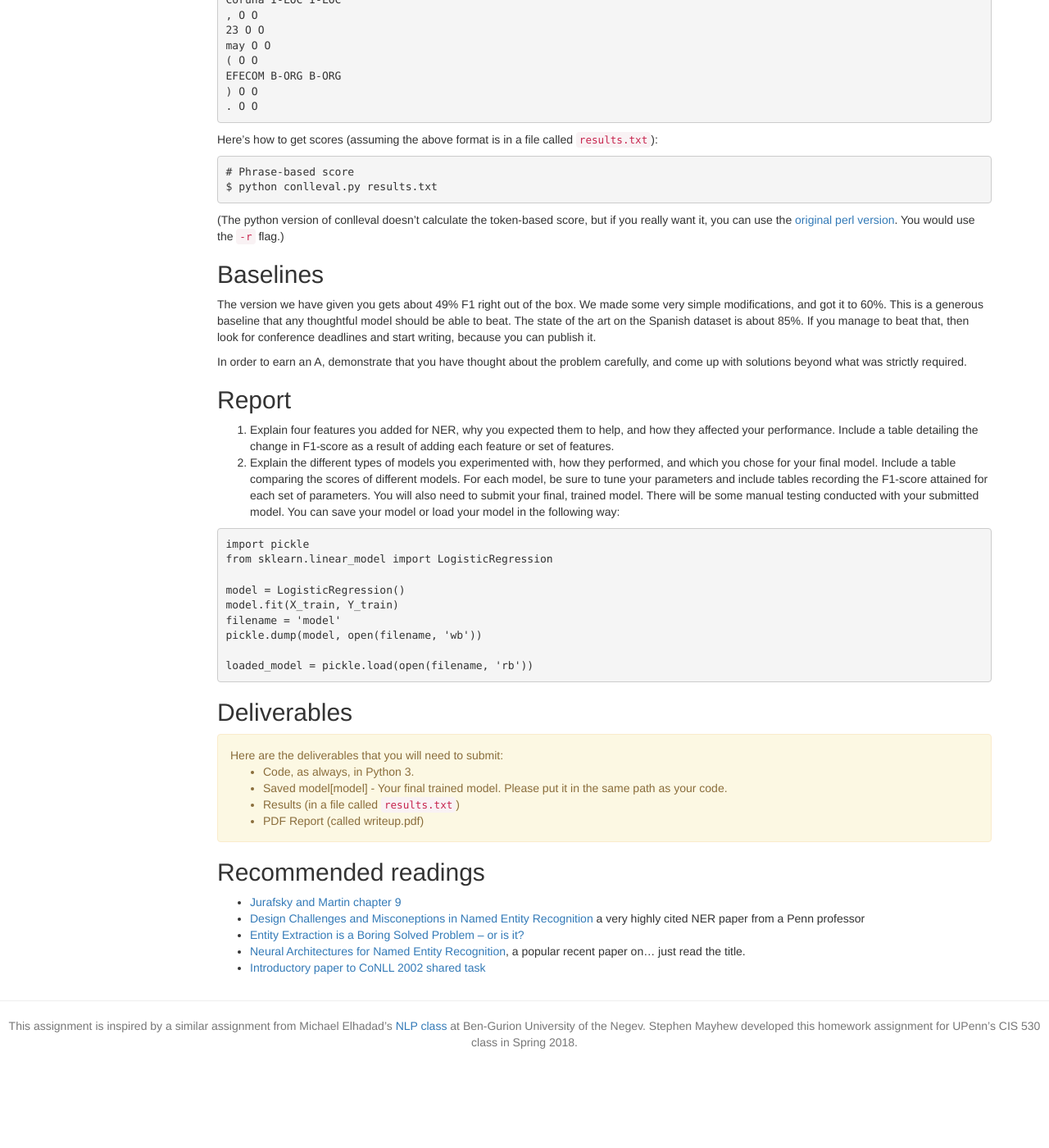
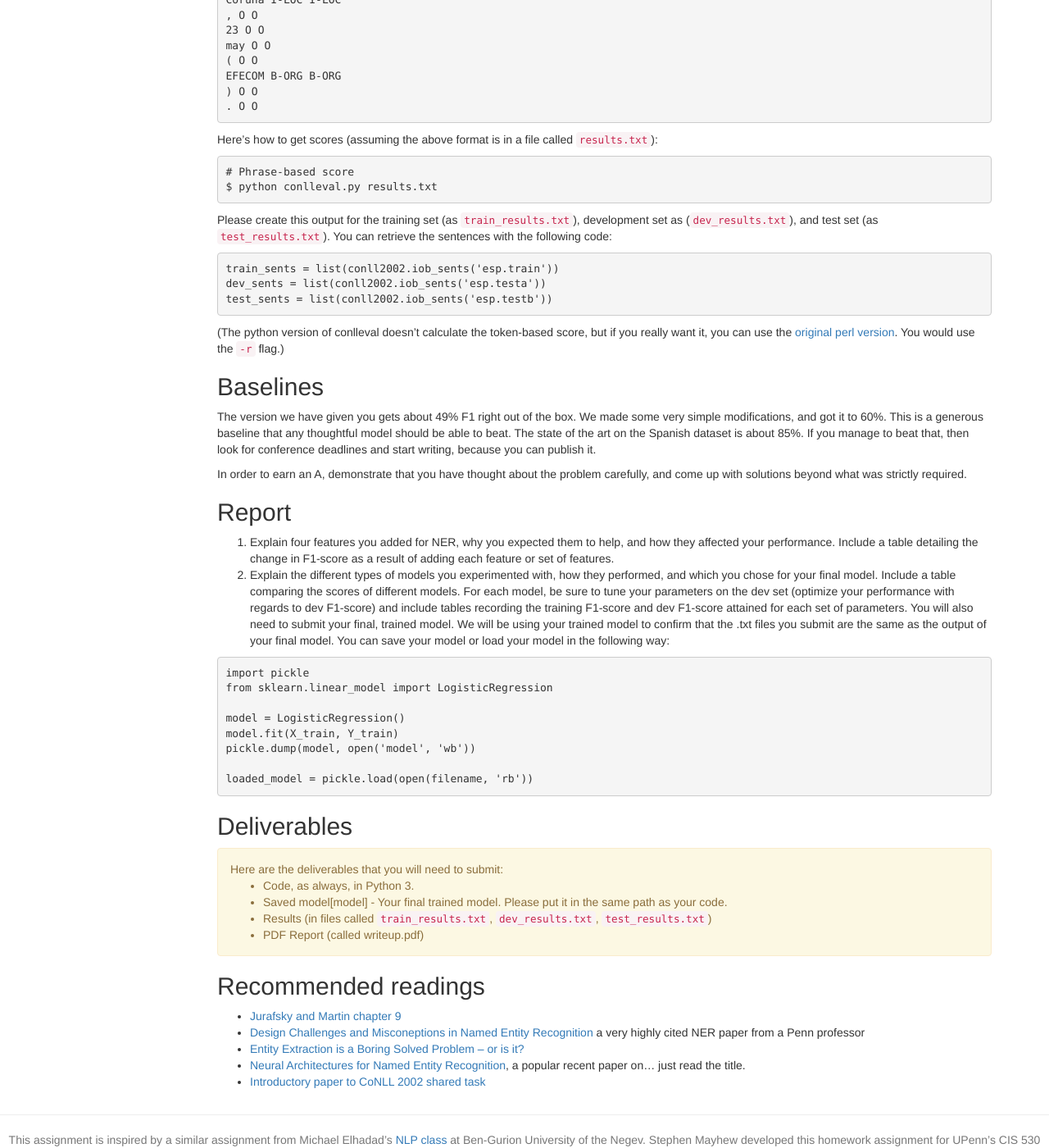
Before and after one commit to computational-linguistics-class/computational-linguistics-class.github.io, a Jekyll site: the page built from assignment7.md, in a window 1280 px wide and 1400 px high, scrolled down 1390 px. Shown: the whole window at 82% size. Built offline with Jekyll 4.4.1, drawn with Linux system fonts in a browser that asks for light colours; nearby versions of some CDN libraries; a script that is not in the unit is left out; before the commit the page ends 2701 px from its top, so only the background shows below that.

Commit message:
Update assignment7.md

````diff
--- a/assignment7.md
+++ b/assignment7.md
@@ -90,6 +90,14 @@ Here's how to get scores (assuming the above format is in a file called `results
 $ python conlleval.py results.txt
 ```
 
+Please create this output for the training set (as `train_results.txt`), development set as (`dev_results.txt`), and test set (as `test_results.txt`). You can retrieve the sentences with the following code:
+
+```
+train_sents = list(conll2002.iob_sents('esp.train'))
+dev_sents = list(conll2002.iob_sents('esp.testa'))
+test_sents = list(conll2002.iob_sents('esp.testb'))
+```
+
 (The python version of conlleval doesn't calculate the token-based score, but if you really want it, you can use the [original perl version](https://www.clips.uantwerpen.be/conll2000/chunking/output.html). You would use the `-r` flag.)
 
 
@@ -102,7 +110,7 @@ In order to earn an A, demonstrate that you have thought about the problem caref
 ## Report
 
 1. Explain four features you added for NER, why you expected them to help, and how they affected your performance. Include a table detailing the change in F1-score as a result of adding each feature or set of features.
-2. Explain the different types of models you experimented with, how they performed, and which you chose for your final model. Include a table comparing the scores of different models. For each model, be sure to tune your parameters and include tables recording the F1-score attained for each set of parameters. You will also need to submit your final, trained model. There will be some manual testing conducted with your submitted model. You can save your model or load your model in the following way:
+2. Explain the different types of models you experimented with, how they performed, and which you chose for your final model. Include a table comparing the scores of different models. For each model, be sure to tune your parameters on the dev set (optimize your performance with regards to dev F1-score) and include tables recording the training F1-score and dev F1-score attained for each set of parameters. You will also need to submit your final, trained model. We will be using your trained model to confirm that the .txt files you submit are the same as the output of your final model. You can save your model or load your model in the following way:
 
 ```
 import pickle
@@ -110,8 +118,7 @@ from sklearn.linear_model import LogisticRegression
 
 model = LogisticRegression()
 model.fit(X_train, Y_train)
-filename = 'model'
-pickle.dump(model, open(filename, 'wb'))
+pickle.dump(model, open('model', 'wb'))
 
 loaded_model = pickle.load(open(filename, 'rb'))
 ```
@@ -121,7 +128,7 @@ loaded_model = pickle.load(open(filename, 'rb'))
 Here are the deliverables that you will need to submit:
 * Code, as always, in Python 3.
 * Saved model[model] - Your final trained model. Please put it in the same path as your code.
-* Results (in a file called `results.txt`)
+* Results (in files called `train_results.txt`, `dev_results.txt`, `test_results.txt`)
 * PDF Report (called writeup.pdf)
 </div>
 
````
